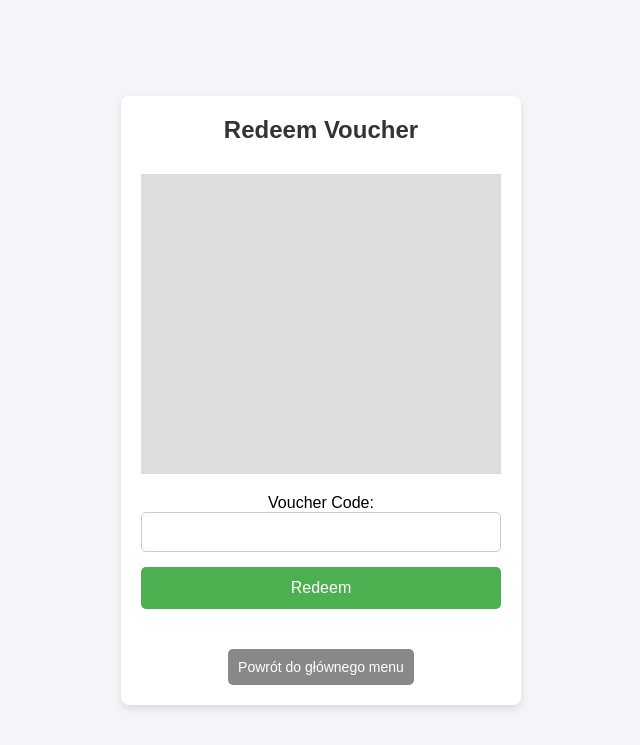
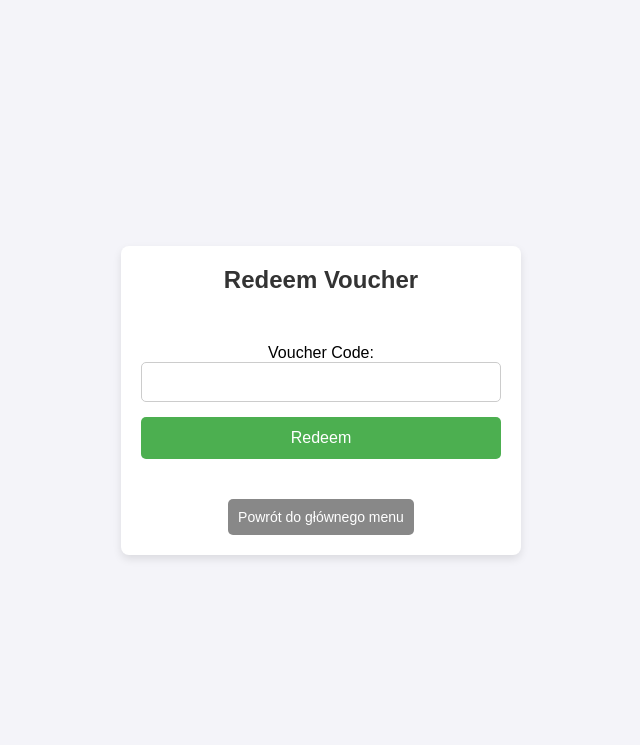
Before and after one commit to adamglos/voucher_system, a Django app: page /vouchers/redeem/ in a window 1280 px wide. Shown: the top 745 px of the page, without its empty margins (319-959 px from the left). Run offline with Django 5.2, Linux system fonts and the light colour scheme; some libraries are stand-ins or nearby versions.

Commit message:
qr code scanner fix

```diff
--- a/vouchers/templates/redeem_voucher.html
+++ b/vouchers/templates/redeem_voucher.html
@@ -1,4 +1,4 @@
-{% extends "base.html" %}
+{% extends 'base.html' %}
 
 {% block title %}Redeem Voucher{% endblock %}
 
@@ -9,15 +9,15 @@
     <p class="error-message">{{ message }}</p>
 {% endif %}
 
-    <div id="qr-reader" style="width: 100%; max-width: 400px; height: 300px; background: #ddd;"></div>
+<div id="qr-reader" style="width: 100%; height: auto; background: #ddd;"></div>
 
 <form method="post" id="redeem-form">
     {% csrf_token %}
     {{ form.as_p }}
     <button type="submit" class="button">Redeem</button>
 </form>
-{% endblock %}
 
+<!-- Skrypt QR -->
 <script src="https://cdnjs.cloudflare.com/ajax/libs/html5-qrcode/2.3.8/html5-qrcode.min.js"></script>
 <script>
     let formSubmitted = false;
@@ -31,12 +31,11 @@
     }
 
     function onScanFailure(error) {
-        console.warn(`QR error = ${error}`);
+        console.warn(`Błąd skanowania QR = ${error}`);
     }
 
     Html5Qrcode.getCameras().then(devices => {
         const backCamera = devices.find(device => device.label.toLowerCase().includes('back') || device.label.toLowerCase().includes('environment'));
-
         if (backCamera) {
             const html5QrcodeScanner = new Html5Qrcode("qr-reader");
             html5QrcodeScanner.start(
@@ -49,9 +48,10 @@
                 onScanFailure
             );
         } else {
-            console.error("No back camera found.");
+            console.error("Nie znaleziono kamery tylnej.");
         }
     }).catch(err => {
-        console.error("Error in fetching cameras: ", err);
+        console.error("Błąd przy pobieraniu kamer:", err);
     });
 </script>
+{% endblock %}
```
Lines whose indentation alone changed are shown as unchanged.
